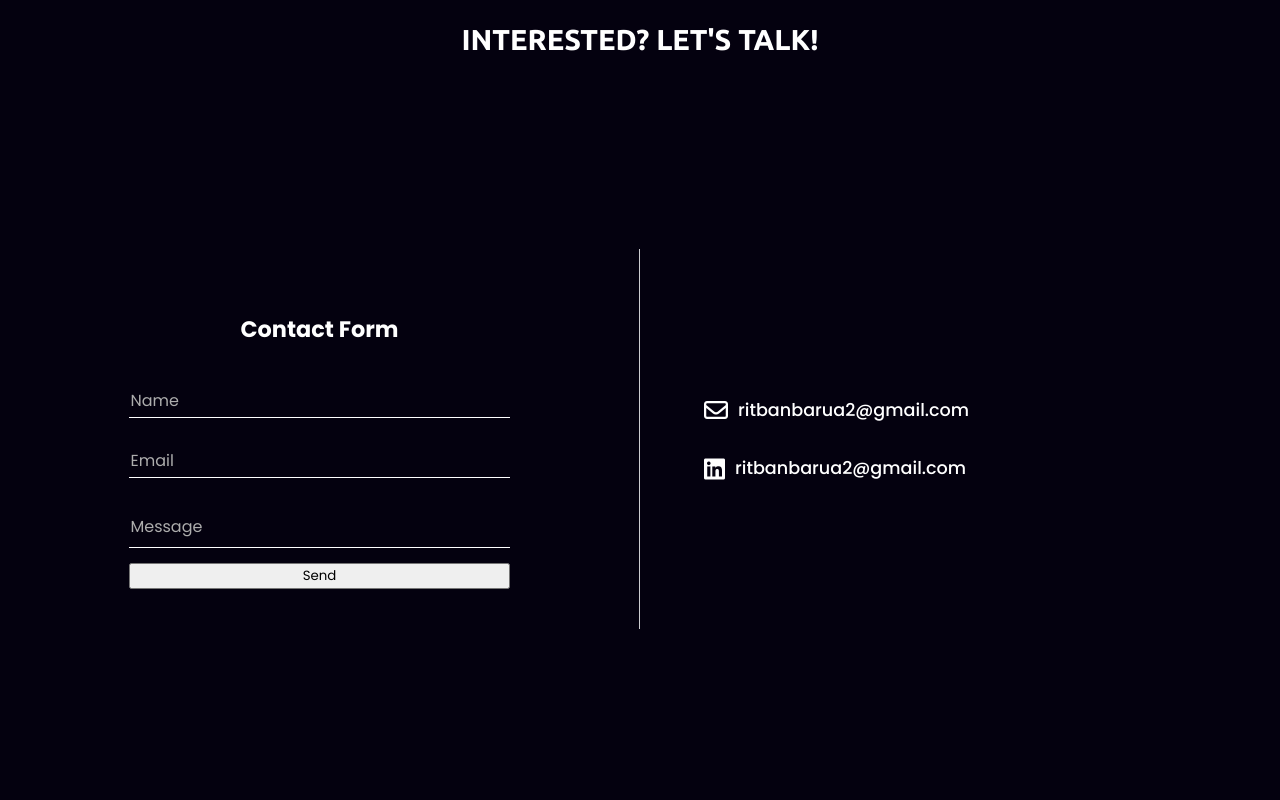
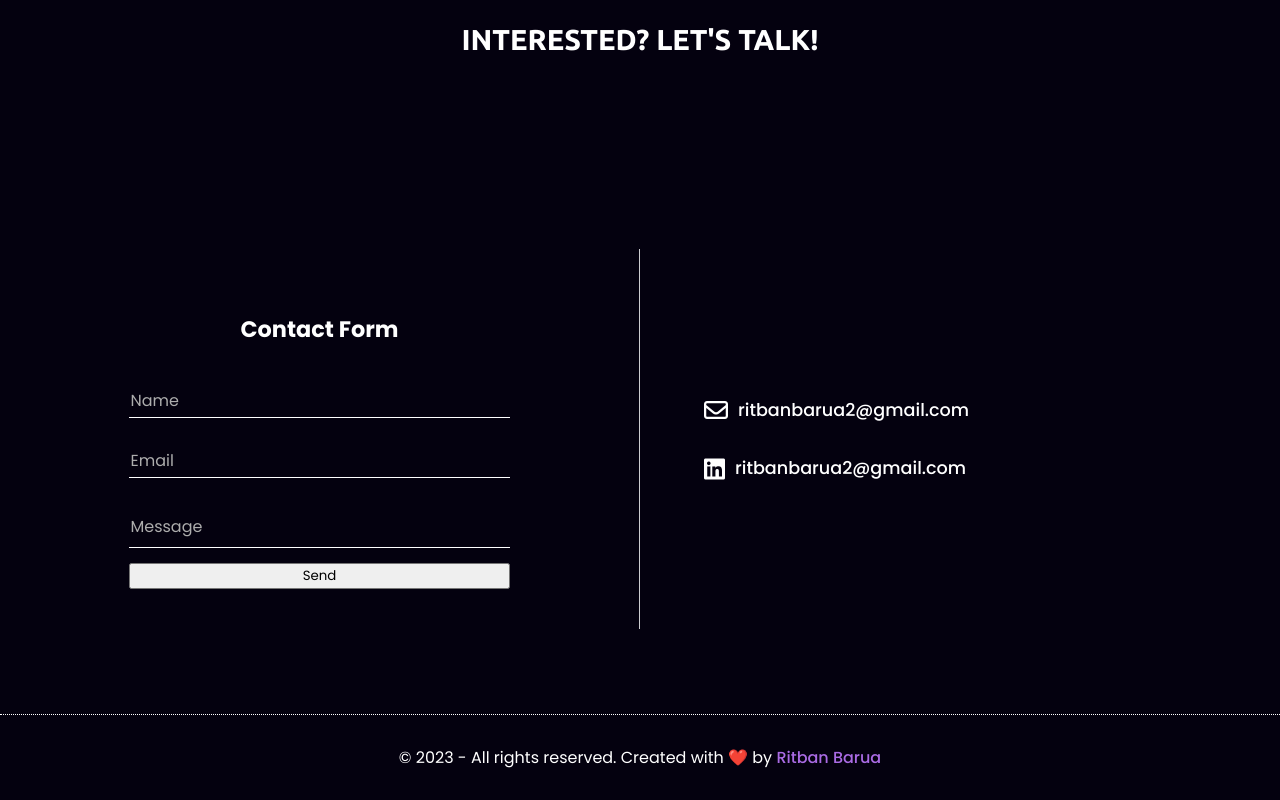
Before and after one commit to RitbanBarua/my-portfolio, a React (Create React App) app: page / in a window 1280 px wide. Shown: the part 3206-4006 px from the top of the page. Before the commit the page ends 3920 px from the top, so only its background shows below. Built offline with nearby package versions, Linux system fonts and the light colour scheme; a web font is replaced by a local one.

Commit message:
Footer added

```diff
--- a/src/App.css
+++ b/src/App.css
@@ -336,6 +336,22 @@ section>div {
   color: var(--primary-text-color);
 }
 
+/* Footer CSS */
+
+#footer-container{
+  text-align: center;
+  border-top: 0.5px dotted var(--primary-text-color);
+  padding: 30px 5px;
+}
+
+#footer-container a{
+  text-decoration: none;
+  /* font-family: 'Ubuntu';
+  font-size: 1.1rem; */
+  font-weight: 500;
+  color: var(--secondary-text-color);
+}
+
 /* Carousel CSS */
 
 body {
--- a/src/App.js
+++ b/src/App.js
@@ -5,6 +5,7 @@ import Skills from './components/Skills';
 import Marks from './components/Marks';
 import Projects from './components/Projects';
 import ContactPage from './components/ContactPage';
+import Footer from './components/Footer';
 
 function App() {
 
@@ -35,6 +36,7 @@ function App() {
         <Marks />
         <Projects />
         <ContactPage />
+        <Footer />
         <CustomMouseTrail />
       </div >
     </>
--- /dev/null
+++ b/src/components/Footer.js
@@ -0,0 +1,14 @@
+import React from 'react'
+
+export default function Footer() {
+    return (
+        <>
+            <footer>
+                <div className="container" id="footer-container">
+                    © 2023 - All rights reserved. Created with ❤️ by
+                    {' '}<a target='_blank' rel='noreferrer' href="https://github.com/RitbanBarua">Ritban Barua</a>
+                </div>
+            </footer>
+        </>
+    )
+}
```
